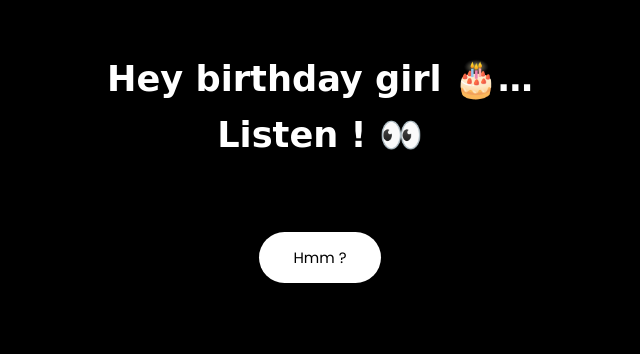
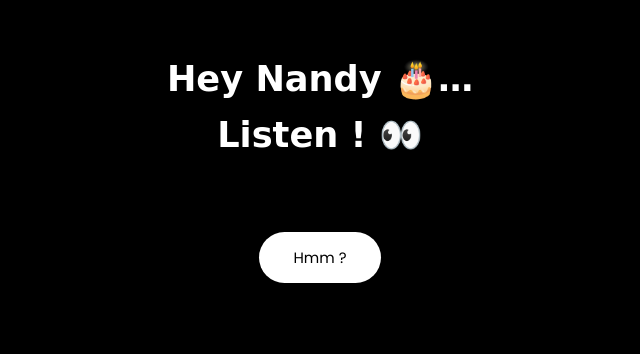
Before and after one commit to GurooMoorthi/index.html, a plain HTML site: page index.html in a window 1280 px wide. Shown: the part 211-565 px from the top of the page, without its empty margins (320-960 px from the left). Drawn offline with Linux system fonts and the light colour scheme.

Commit message:
Update index.html

```diff
--- a/index.html
+++ b/index.html
@@ -143,7 +143,7 @@ let step = 0;
 
 const steps = [
     {
-        t: "Hey birthday girl 🎂…<br>Listen ! 👀",
+        t: "Hey Nandy 🎂…<br>Listen ! 👀",
         b: "Hmm ?"
     },
     {
```
